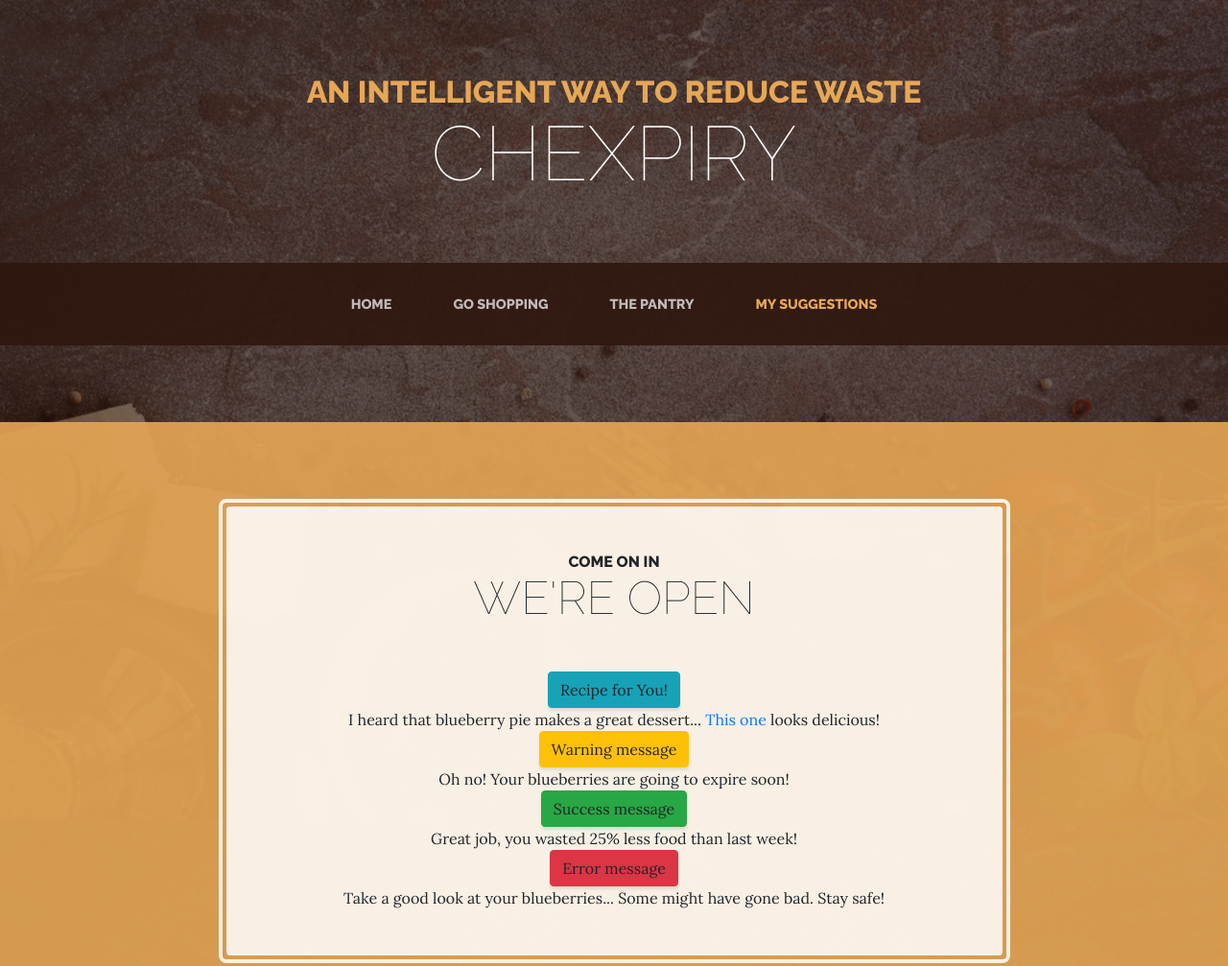
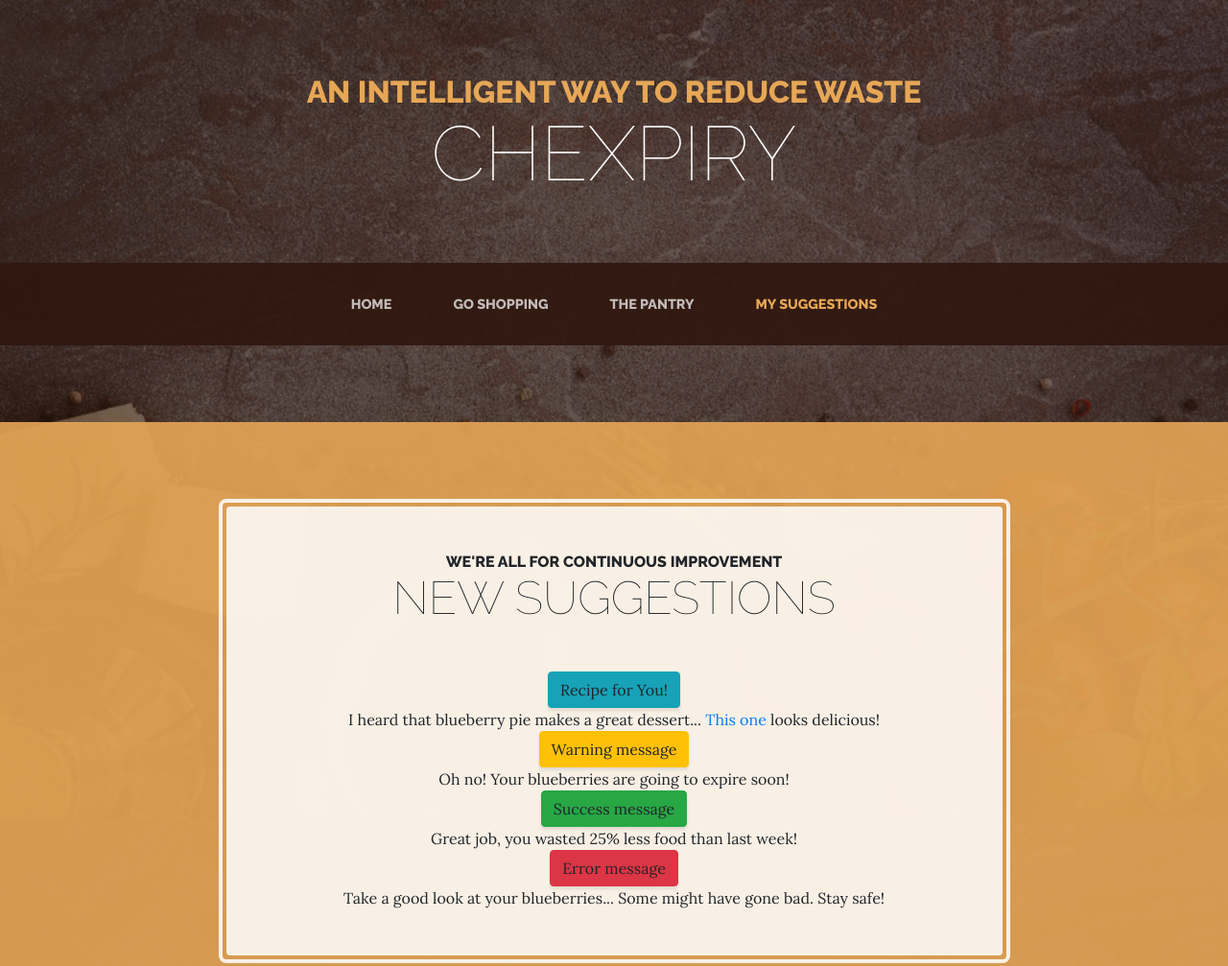
Before and after one commit to samantha-u/chexpiry, a website: page store.html in a window 1280 px wide. Shown: the top 1007 px of the page at 96% size. Drawn offline with Linux system fonts and the light colour scheme.

Commit message:
fix last headings

```diff
--- a/store.html
+++ b/store.html
@@ -63,8 +63,8 @@
           <div class="col-xl-9 mx-auto">
             <div class="cta-inner text-center rounded">
               <h2 class="section-heading mb-5">
-                <span class="section-heading-upper">Come On In</span>
-                <span class="section-heading-lower">We're Open</span>
+                <span class="section-heading-upper">We're all for continuous improvement</span>
+                <span class="section-heading-lower">New Suggestions</span>
               </h2>
 
               <!-- Info message -->
```
